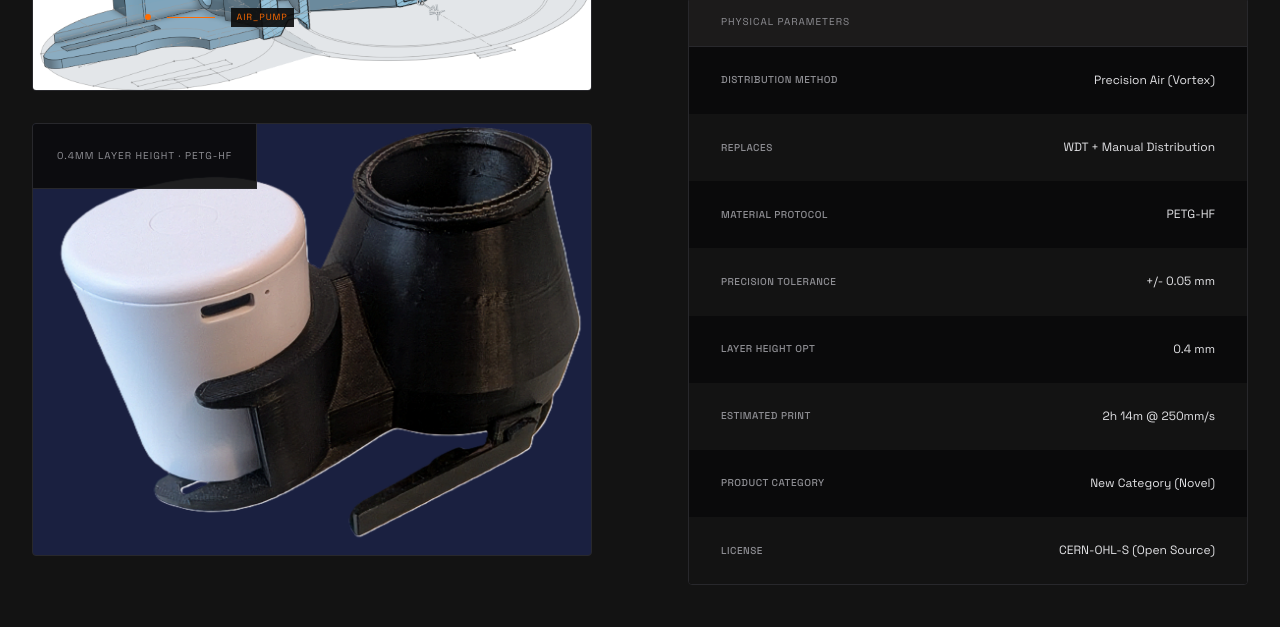
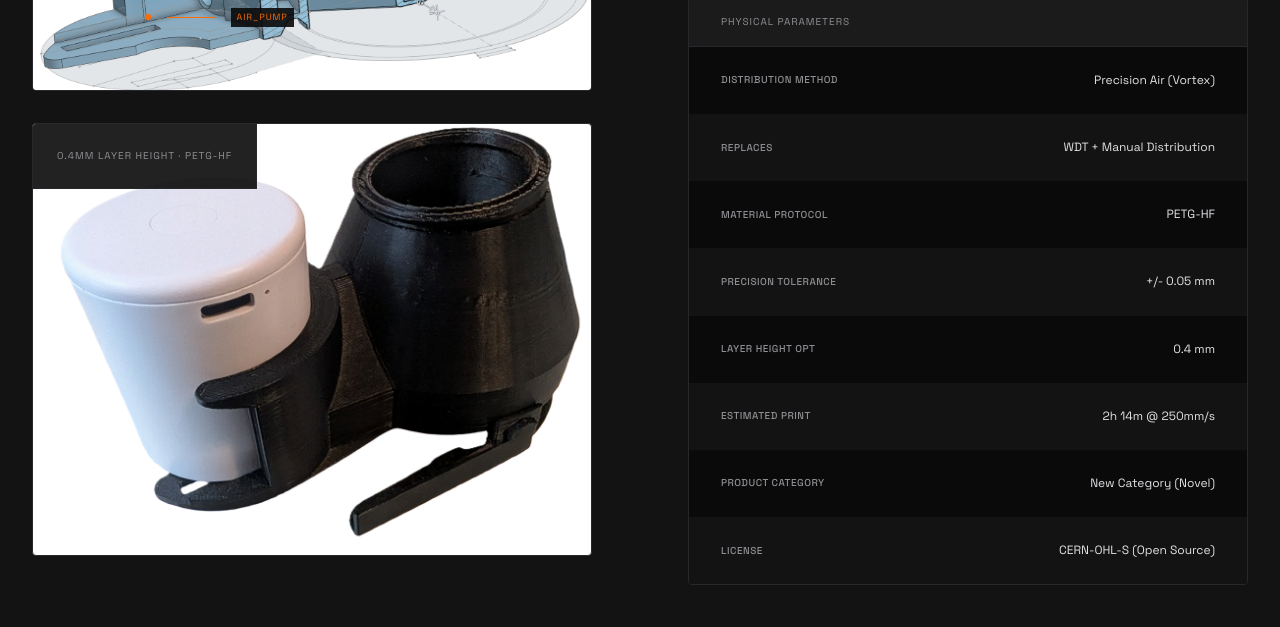
Before and after one commit to MakerFirst3DP/MakerFirst3DP.github.io, an Astro site: page / in a window 1280 px wide. Shown: the part 980-1607 px from the top of the page. Built offline with nearby package versions, Linux system fonts and the light colour scheme; Astro itself is replaced by a stand-in of ours.

Commit message:
Change product photo background from blue to white

```diff
--- a/src/components/sections/Product.astro
+++ b/src/components/sections/Product.astro
@@ -47,7 +47,7 @@ const specs = [
         </div>
 
         <!-- Real Printed Product -->
-        <div class="relative border border-outline overflow-hidden rounded-[var(--radius)]" style="background-color: var(--color-tertiary); background-color: #1a2040;">
+        <div class="relative border border-outline overflow-hidden rounded-[var(--radius)]" style="background-color: #ffffff;">
           <div class="absolute top-0 left-0 p-3 border-r border-b border-outline font-display text-[10px] text-on-surface-variant uppercase tracking-widest bg-surface-dim/90 z-10">
             0.4mm LAYER HEIGHT · PETG-HF
           </div>
```
